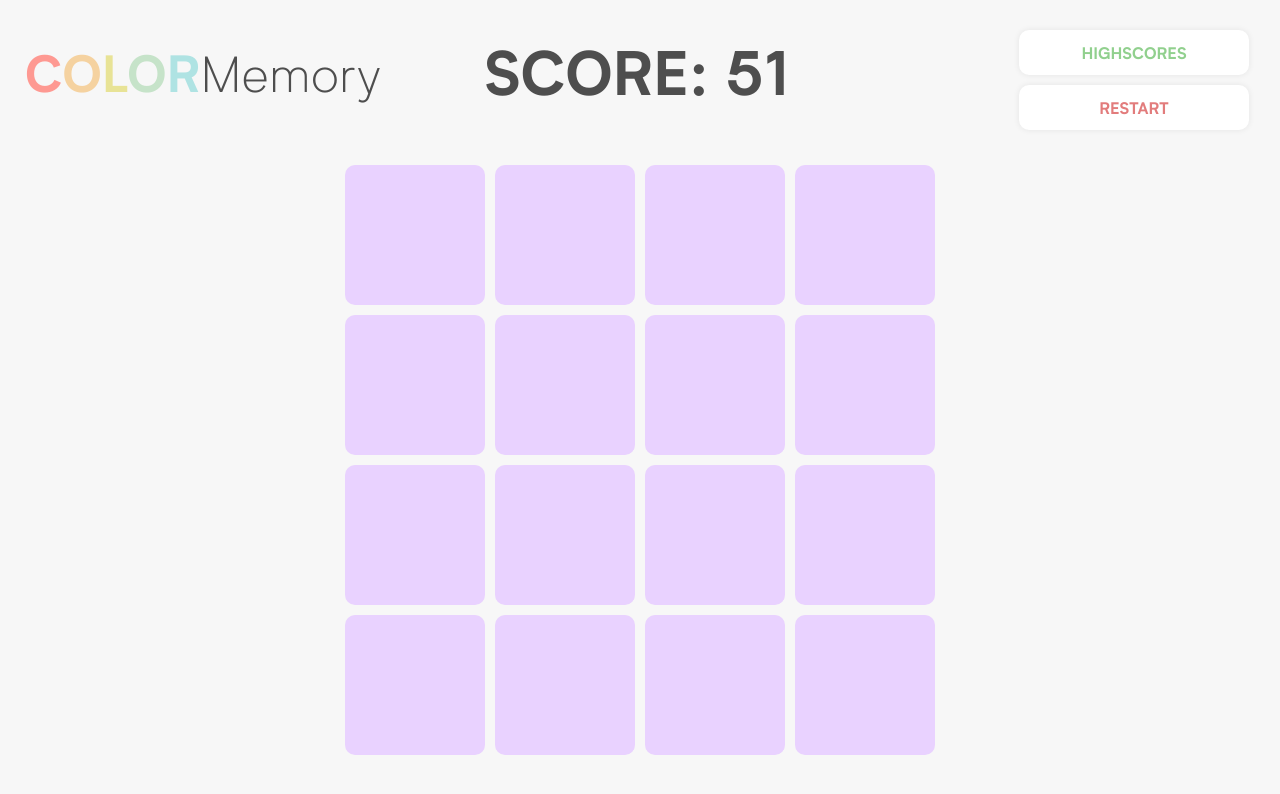
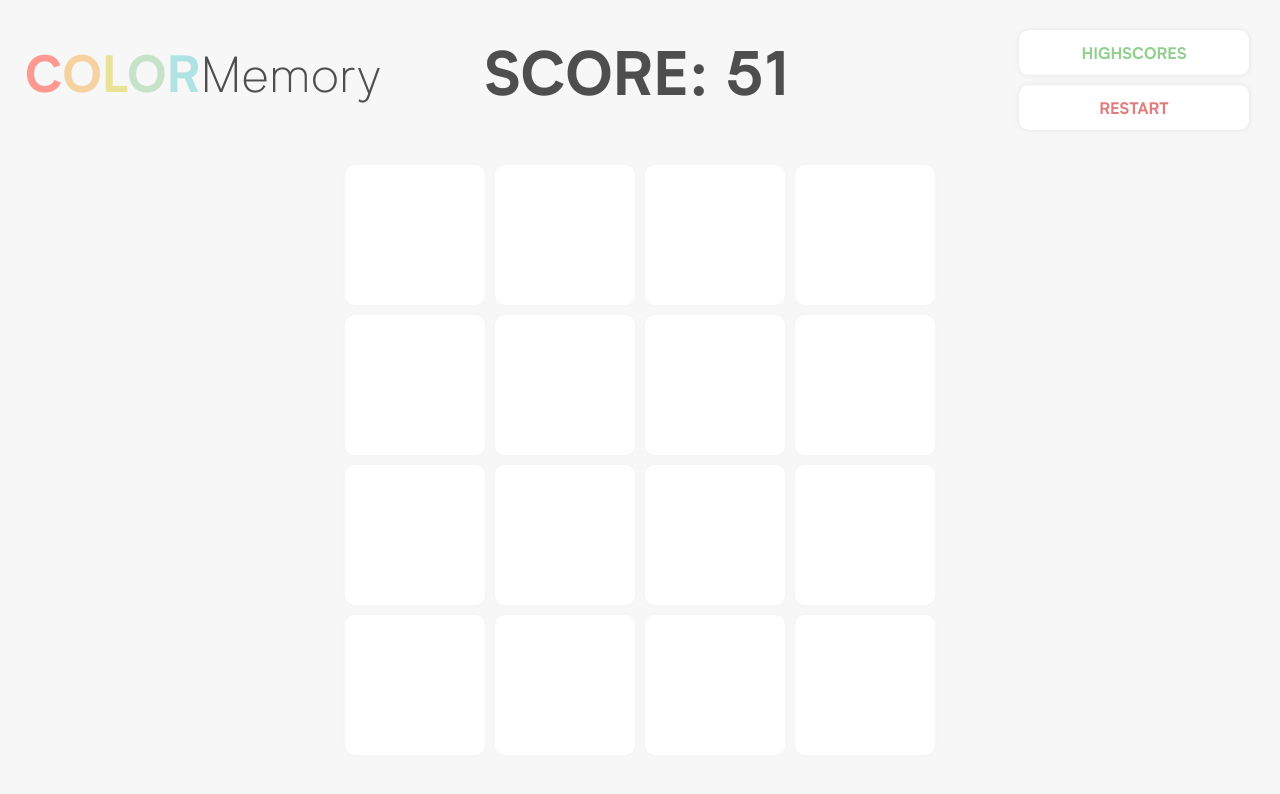
Before and after one commit to lauirvin/color-memory, a React (Create React App) app: page / in a window 1280 px wide. Shown: the top 794 px of the page. Built offline with nearby package versions, Linux system fonts and the light colour scheme.

Commit message:
Dynamic cards

```diff
--- a/src/components/Board.jsx
+++ b/src/components/Board.jsx
@@ -1,12 +1,53 @@
-import React from "react";
+import React, { useState, useEffect } from "react";
 import Card from "./Card";
 
 const Board = () => {
+  const [cards, setCards] = useState([]);
+
+  useEffect(() => {
+    let cardList = [
+      {
+        name: "red",
+        color: "#FE9992"
+      },
+      {
+        name: "yellow",
+        color: "#FFF9A5"
+      },
+      {
+        name: "green",
+        color: "#C6E3C9"
+      },
+      {
+        name: "blue",
+        color: "#AFE3E3"
+      }
+    ];
+
+    const duplicateElements = (array, times) => {
+      return array.reduce((res, current) => {
+        return res.concat(Array(times).fill(current));
+      }, []);
+    };
+
+    const shuffle = array => {
+      return array.sort(() => Math.random() - 0.5);
+    };
+
+    cardList = shuffle(duplicateElements(cardList, 4));
+
+    setCards(cardList);
+  }, []);
+
+  console.log(cards);
+
   return (
     <div className="container">
       <h1 className="score mod-mobile">SCORE: 51</h1>
       <div className="board">
-        <Card />
+        {cards.map((card, i) => (
+          <Card key={i} color={card.color} />
+        ))}
       </div>
     </div>
   );
--- a/src/components/Card.jsx
+++ b/src/components/Card.jsx
@@ -1,24 +1,13 @@
 import React, { Fragment } from "react";
 
-const Card = () => {
+const Card = ({ color }) => {
+  const handleClick = card => {
+    console.log(card);
+  };
+
   return (
     <Fragment>
-      <div className="card"></div>
-      <div className="card"></div>
-      <div className="card"></div>
-      <div className="card"></div>
-      <div className="card"></div>
-      <div className="card"></div>
-      <div className="card"></div>
-      <div className="card"></div>
-      <div className="card"></div>
-      <div className="card"></div>
-      <div className="card"></div>
-      <div className="card"></div>
-      <div className="card"></div>
-      <div className="card"></div>
-      <div className="card"></div>
-      <div className="card"></div>
+      <div onClick={handleClick} className="card"></div>
     </Fragment>
   );
 };
--- a/src/styles/components/board.scss
+++ b/src/styles/components/board.scss
@@ -20,8 +20,10 @@
     .card {
       flex: 1 0 calc(25% - 10px);
       margin: 5px;
-      background: #e9d2ff;
+      background: $blank;
       border-radius: 10px;
+      box-shadow: 0px 0px 6px 0px rgba(0, 0, 0, 0.02);
+      cursor: pointer;
     }
 
     .card:after {
--- a/src/styles/variables/colors.scss
+++ b/src/styles/variables/colors.scss
@@ -4,6 +4,7 @@ $font-color: #4e4e4e;
 $header-green: #56ad53;
 $done: #91d08e;
 $close: #e27c7c;
+$blank: #ffffff;
 
 // General
 $red: #fe9992;
```
